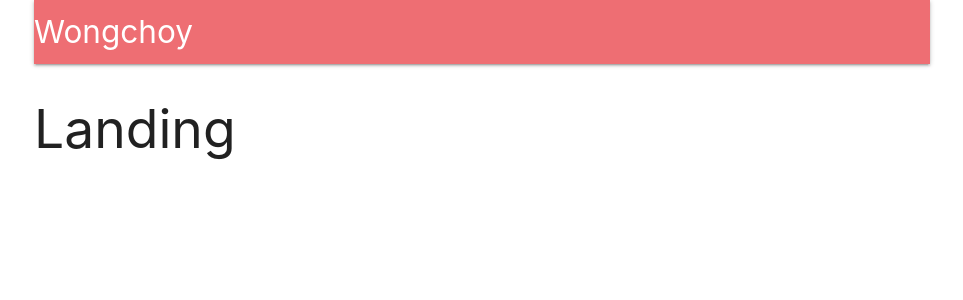
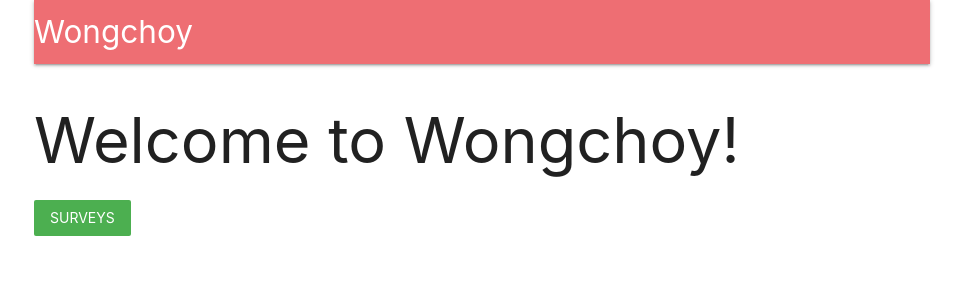
Before and after one commit to edisonleung1/email_survey, a React (Create React App) app in the folder client/: page / in a window 1280 px wide. Shown: the top 300 px of the page, without its empty margins (158-1121 px from the left). Built offline with nearby package versions, Linux system fonts and the light colour scheme; no server answers.

Commit message:
add_survey_link_to_landing

```diff
--- a/client/src/components/App.js
+++ b/client/src/components/App.js
@@ -6,7 +6,7 @@ import * as actions from '../actions';
 import Header from './Header';
 import Dashboard from './Dashboard';
 import SurveyNew from './surveys/SurveyNew';
-const Landing = () => <h2>Landing</h2>
+import Landing from './Landing';
 
 class App extends Component{
   componentDidMount(){
--- /dev/null
+++ b/client/src/components/Landing.js
@@ -0,0 +1,17 @@
+import React from 'react';
+import {Link} from 'react-router-dom';
+
+const Landing=()=>{
+  return(
+    <div>
+      <h1>
+        Welcome to Wongchoy!
+      </h1>
+      <Link to="/surveys" className="green btn-flat white-text">
+        Surveys
+      </Link>
+    </div>
+  );
+};
+
+export default Landing;
```
